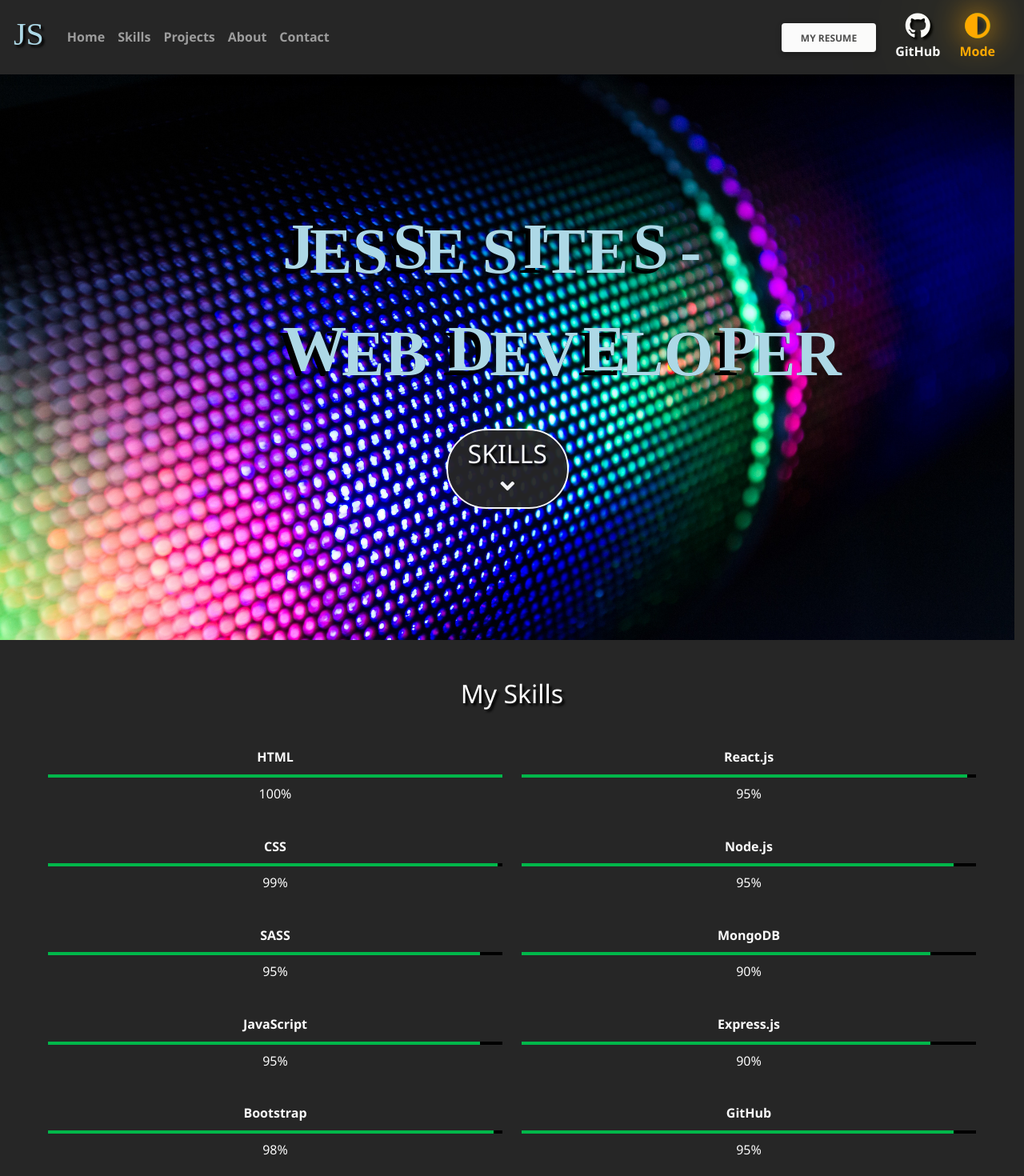
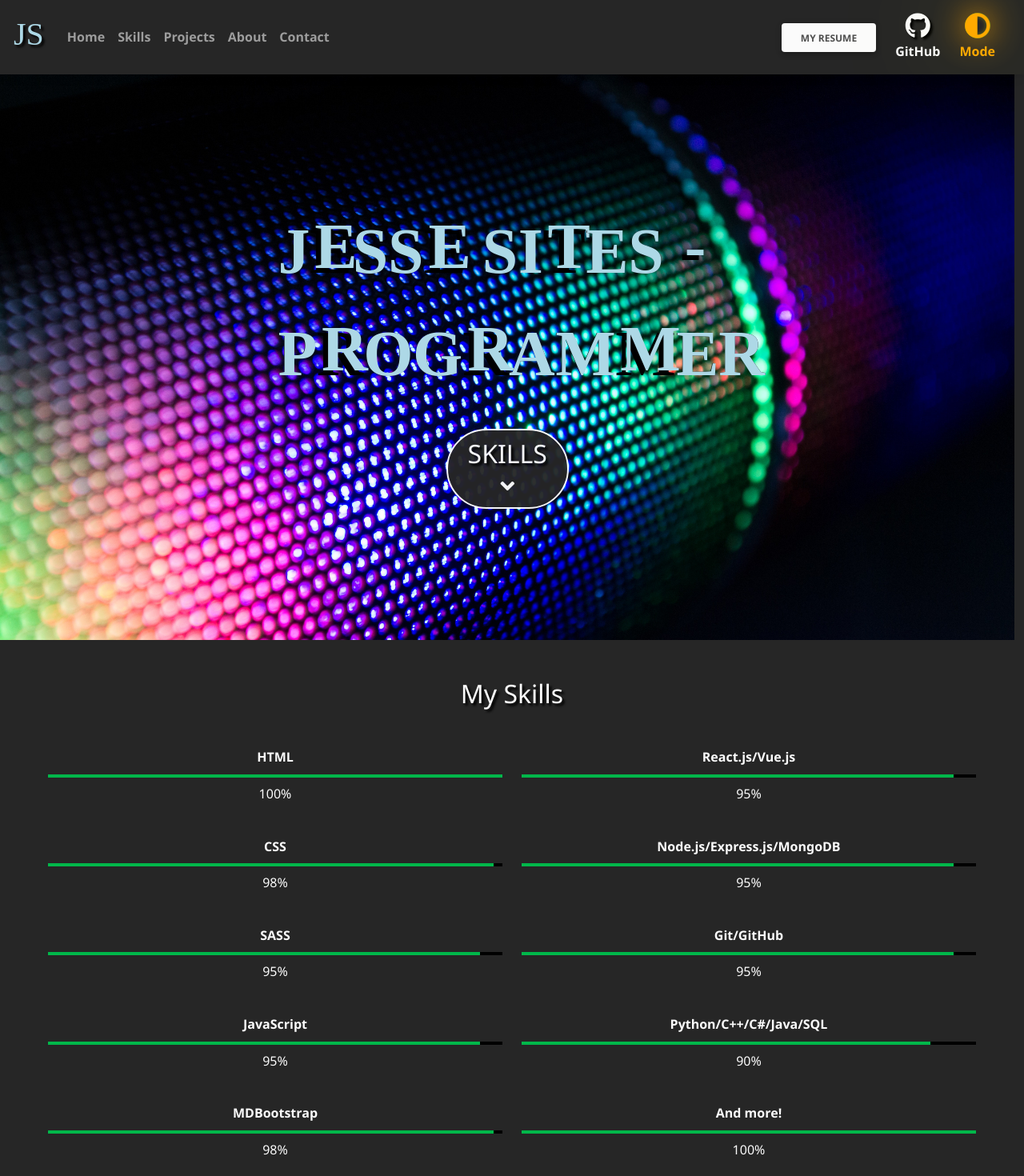
Before and after one commit to jesse318s/jesse-sites, a React (Create React App) app: page / in a window 1280 px wide. Shown: the top 1470 px of the page at 80% size. Built offline with nearby package versions, Linux system fonts and the light colour scheme.

Commit message:
Updated title, skills, and about content

```diff
--- a/src/App.jsx
+++ b/src/App.jsx
@@ -153,16 +153,14 @@ function App() {
             <span>S&nbsp;</span>
             <span>-</span>
             <br />
-            <span>W</span>
-            <span>E</span>
-            <span>B&nbsp;</span>
-            <span>D</span>
-            <span>E</span>
-            <span>V</span>
-            <span>E</span>
-            <span>L</span>
+            <span>P</span>
+            <span>R</span>
             <span>O</span>
-            <span>P</span>
+            <span>G</span>
+            <span>R</span>
+            <span>A</span>
+            <span>M</span>
+            <span>M</span>
             <span>E</span>
             <span>R</span>
           </p>
@@ -206,14 +204,14 @@ function App() {
               <div
                 className="progress-bar bg-success"
                 role="progressbar"
-                style={{ width: "99%" }}
+                style={{ width: "98%" }}
                 aria-valuenow="25"
                 aria-valuemin="0"
                 aria-valuemax="100"
                 aria-label="progressbar"
               />
             </div>
-            <p className="mt-2">99%</p>
+            <p className="mt-2">98%</p>
             <p className="font-weight-bold pt-4 mb-2">SASS</p>
             <div className="progress bg-black">
               <div
@@ -240,7 +238,7 @@ function App() {
               />
             </div>
             <p className="mt-2">95%</p>
-            <p className="font-weight-bold pt-4 mb-2">Bootstrap</p>
+            <p className="font-weight-bold pt-4 mb-2">MDBootstrap</p>
             <div className="progress bg-black">
               <div
                 className="progress-bar bg-success"
@@ -255,20 +253,7 @@ function App() {
             <p className="mt-2">98%</p>
           </div>
           <div className="col-6">
-            <p className="font-weight-bold pt-4 mb-2">React.js</p>
-            <div className="progress bg-black">
-              <div
-                className="progress-bar bg-success"
-                role="progressbar"
-                style={{ width: "98%" }}
-                aria-valuenow="25"
-                aria-valuemin="0"
-                aria-valuemax="100"
-                aria-label="progressbar"
-              />
-            </div>
-            <p className="mt-2">95%</p>
-            <p className="font-weight-bold pt-4 mb-2">Node.js</p>
+            <p className="font-weight-bold pt-4 mb-2">React.js/Vue.js</p>
             <div className="progress bg-black">
               <div
                 className="progress-bar bg-success"
@@ -281,7 +266,35 @@ function App() {
               />
             </div>
             <p className="mt-2">95%</p>
-            <p className="font-weight-bold pt-4 mb-2">MongoDB</p>
+            <p className="font-weight-bold pt-4 mb-2">
+              Node.js/Express.js/MongoDB
+            </p>
+            <div className="progress bg-black">
+              <div
+                className="progress-bar bg-success"
+                role="progressbar"
+                style={{ width: "95%" }}
+                aria-valuenow="25"
+                aria-valuemin="0"
+                aria-valuemax="100"
+                aria-label="progressbar"
+              />
+            </div>
+            <p className="mt-2">95%</p>
+            <p className="font-weight-bold pt-4 mb-2">Git/GitHub</p>
+            <div className="progress bg-black">
+              <div
+                className="progress-bar bg-success"
+                role="progressbar"
+                style={{ width: "95%" }}
+                aria-valuenow="25"
+                aria-valuemin="0"
+                aria-valuemax="100"
+                aria-label="progressbar"
+              />
+            </div>
+            <p className="mt-2">95%</p>
+            <p className="font-weight-bold pt-4 mb-2">Python/C++/C#/Java/SQL</p>
             <div className="progress bg-black">
               <div
                 className="progress-bar bg-success"
@@ -294,32 +307,19 @@ function App() {
               />
             </div>
             <p className="mt-2">90%</p>
-            <p className="font-weight-bold pt-4 mb-2">Express.js</p>
+            <p className="font-weight-bold pt-4 mb-2">And more!</p>
             <div className="progress bg-black">
               <div
                 className="progress-bar bg-success"
                 role="progressbar"
-                style={{ width: "90%" }}
+                style={{ width: "100%" }}
                 aria-valuenow="25"
                 aria-valuemin="0"
                 aria-valuemax="100"
                 aria-label="progressbar"
               />
             </div>
-            <p className="mt-2">90%</p>
-            <p className="font-weight-bold pt-4 mb-2">GitHub</p>
-            <div className="progress bg-black">
-              <div
-                className="progress-bar bg-success"
-                role="progressbar"
-                style={{ width: "95%" }}
-                aria-valuenow="25"
-                aria-valuemin="0"
-                aria-valuemax="100"
-                aria-label="progressbar"
-              />
-            </div>
-            <p className="mt-2">95%</p>
+            <p className="mt-2">100%</p>
           </div>
           <hr className="my-5" />
         </section>
@@ -402,7 +402,9 @@ function App() {
                     Granbury and the waters contributing to Lake Granbury.
                   </p>
                   <strong>
-                    <p>I was the leading developer for this website.</p>
+                    <p>
+                      I was the leading front-end developer for this website.
+                    </p>
                   </strong>
                   <p className="text-decoration-underline">
                     <a href="http://www.granburyfresh.org/">Visit website...</a>
@@ -471,7 +473,7 @@ function App() {
           <div className="row mx-5">
             <div className="col-12">
               <p className="lead">
-                Hello, my name is Jesse Sites and I'm a web developer based in
+                Hello, my name is Jesse Sites and I'm a programmer based in
                 Texas.
               </p>
               <p>
@@ -487,8 +489,8 @@ function App() {
                 Computer Programming classes at TSTC.
               </p>
               <p className="mb-0">
-                I can create vanilla HTML/CSS/JS websites, React apps, and MERN
-                stack apps.
+                I can create HTML/CSS/JS websites, React apps, Vue apps, and
+                MERN stack apps.
               </p>
             </div>
             <hr className="my-5" />
```
